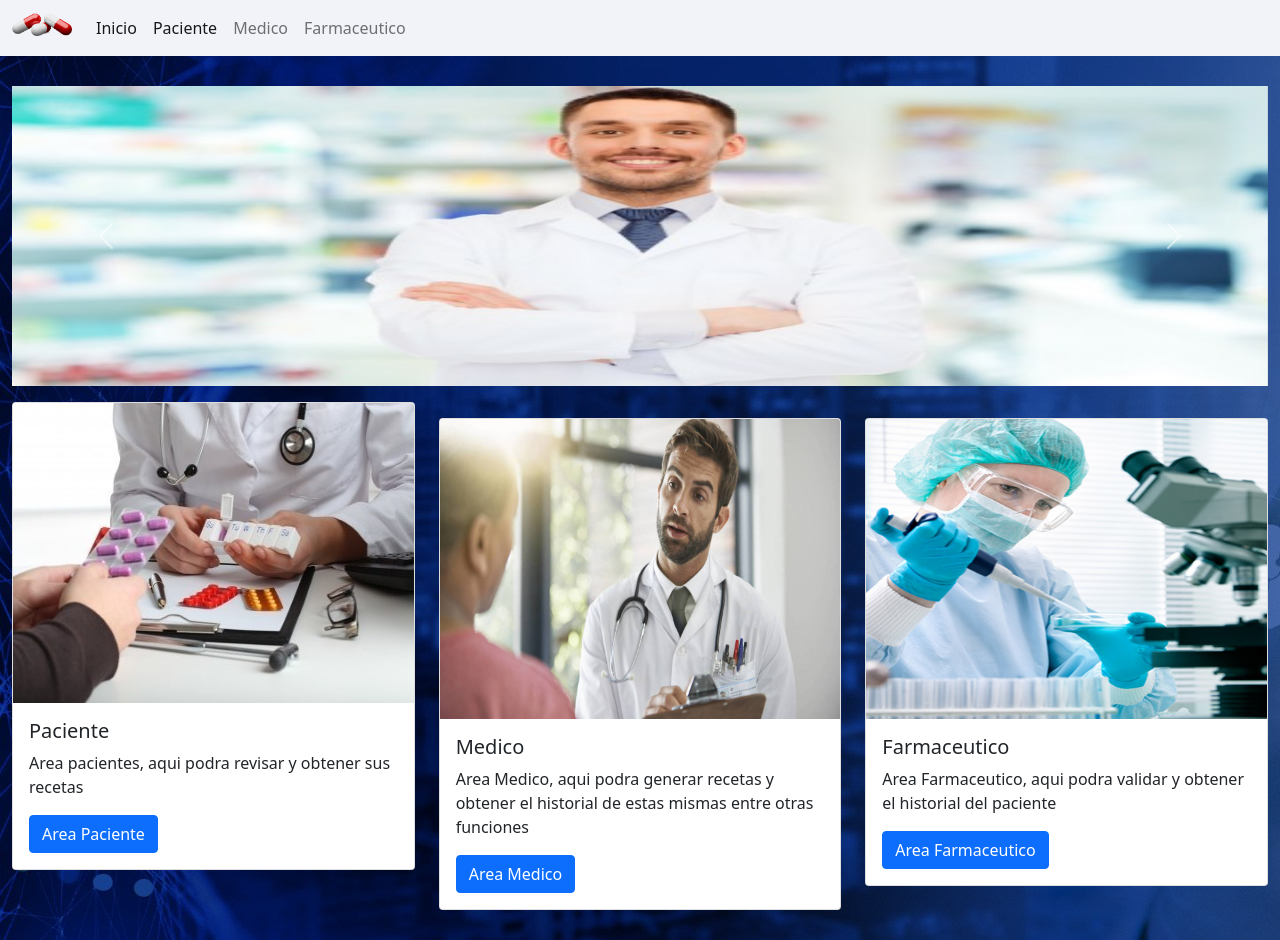
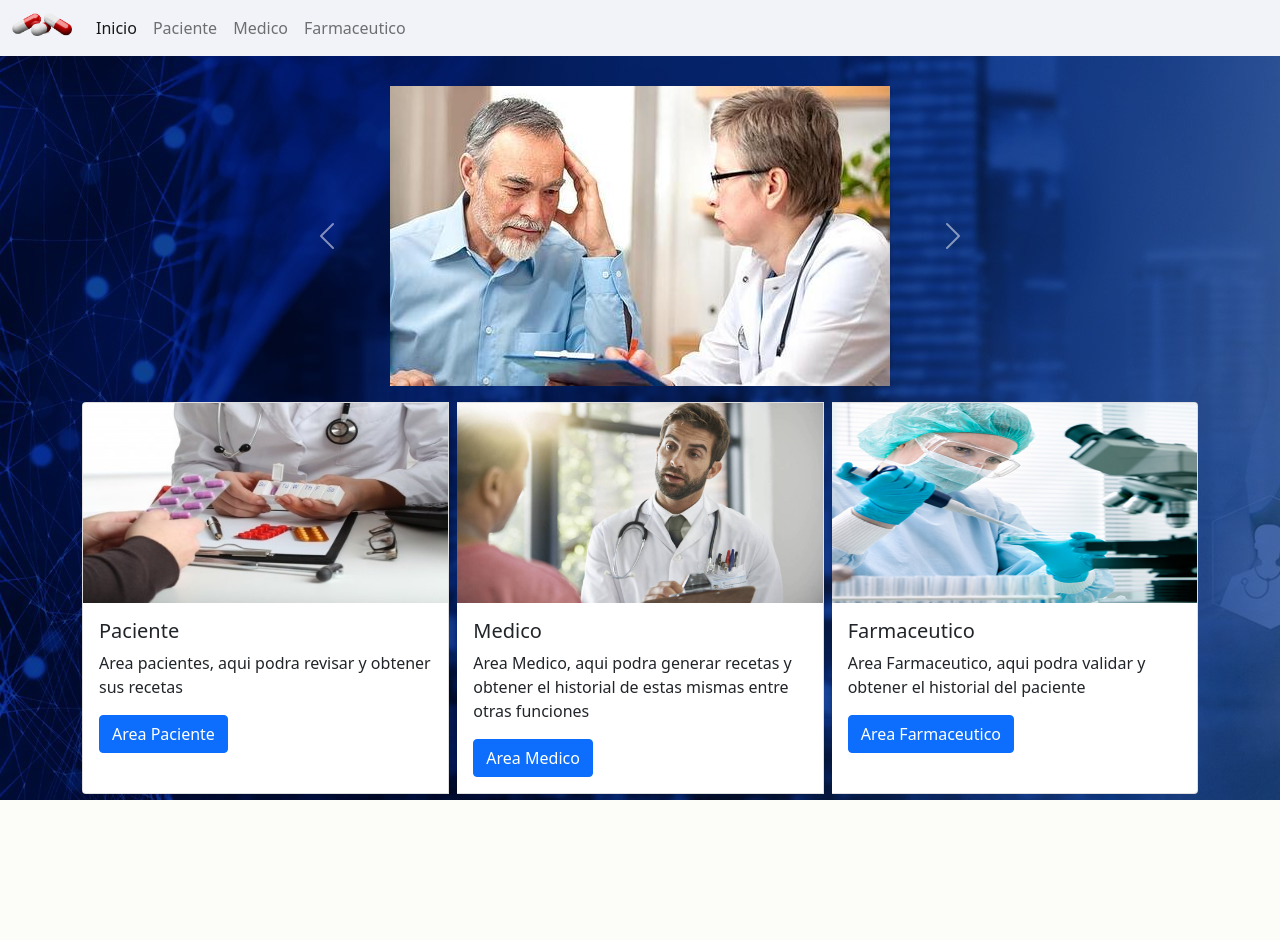
Before and after one commit to 0Zusu/FarmaPro, a Django app: page / in a window 1280 px wide. After the commit the page ends 800 px from the top, so only its background shows below. Run offline with Django 3.2, Linux system fonts and the light colour scheme; some libraries are stand-ins or nearby versions.

Commit message:
Arreglos varios de front end

```diff
--- a/webfarmapro/core/templates/base.html
+++ b/webfarmapro/core/templates/base.html
@@ -24,8 +24,8 @@
                     <div class="navbar-nav">
 
                       <a class="nav-link {%if request.path == '/'%} active {%endif%}" aria-current="page" href="{% url 'home' %}">Inicio</a>
-                      <a class="nav-link {%if request.path == '/'%} active {%endif%}" href="{%url 'paciente' %}">Paciente</a>
-                      <a class="nav-link {%if request.path == 'medico/'%} active {%endif%}" href="{%url 'medico'%}">Medico</a>
+                      <a class="nav-link {%if request.path == '/recetas/'%} active {%endif%}" href="{%url 'paciente' %}">Paciente</a>
+                      <a class="nav-link {%if request.path == '/recetas/medico/'%} active {%endif%}" href="{%url 'medico'%}">Medico</a>
                       <a class="nav-link " href="#">Farmaceutico</a>
                     </div>
                   </div>
@@ -33,6 +33,7 @@
               </nav>
     </header>
         {% block content%} {% endblock %}
-        <script src="C:\Users\AcidByte\Desktop\portafolio_web\Entrega2_v1\FarmaPro\webfarmapro\core\static\vendor\bootstrap-5.0.0-alpha2-dist\js\bootstrap.bundle.min.js" ></script>
+        <!--<script src="C:\Users\AcidByte\Desktop\portafolio_web\Entrega2_v1\FarmaPro\webfarmapro\core\static\vendor\bootstrap-5.0.0-alpha2-dist\js\bootstrap.bundle.min.js" ></script>-->
+        <script src="{% static 'vendor/bootstrap-5.0.0-alpha2-dist/js/bootstrap.bundle.min.js' %}"></script>
 </body>
 </html>
--- a/webfarmapro/core/templates/index.html
+++ b/webfarmapro/core/templates/index.html
@@ -2,60 +2,70 @@
 {% load static %} <!-- tuve que cargar los statics de nuevo a pesar de tenerlos en el bloque base por que daba un error con las direcciones estaticas de las imagenes de las card -->
 {% block content %}
 
-    <main class="container-fluid">
-        <div id="slides" class="mt-3 mb-3">
-          <div id="carouselExampleFade" class="carousel slide carousel-fade" data-ride="carousel">
+    <main class="container mb-0">
+      <!--Carousel-->
+      <div class="row">
+          <div class="col-lg-8 col-md-6 col-sm-12 mx-auto">
+            <div id="carouselExampleCaptions" class="carousel slide" data-ride="carousel">
+
               <div class="carousel-inner">
-              <div class="carousel-item active">
-                <img src="{% static 'img\farma1.jpg' %}" height="300" class="d-block w-100" alt="rayos1">
+
+                <div class="carousel-item active ">
+                  <img src="{% static 'img\farma1.jpg' %}" class="d-block mx-auto" alt="...">
                 </div>
+
                 <div class="carousel-item">
-                <img src="{% static '/img/farma2.jpg' %}" height="300" class="d-block w-100" alt="rayos2">
+                  <img src="{% static 'img\farma2.jpg' %}" class="d-block mx-auto" alt="...">
                 </div>
+
                 <div class="carousel-item">
-                <img src="{% static '/img/farma3.jpg' %}" height="300" class="d-block w-50" alt="rayos3">
+                  <img src="{% static 'img\farma3.jpg' %}" class="d-block mx-auto" alt="...">
                 </div>
               </div>
-            <a class="carousel-control-prev" href="#carouselExampleFade" role="button" data-slide="prev">
+
+                <a class="carousel-control-prev " href="#carouselExampleCaptions" role="button" data-slide="prev">
                     <span class="carousel-control-prev-icon" aria-hidden="true"></span>
                     <span class="visually-hidden">Previous</span>
                 </a>
-            <a class="carousel-control-next" href="#carouselExampleFade" role="button" data-slide="next">
+                <a class="carousel-control-next " href="#carouselExampleCaptions" role="button" data-slide="next">
                     <span class="carousel-control-next-icon" aria-hidden="true"></span>
                     <span class="visually-hidden">Next</span>
                 </a>
             </div>
           </div>
-       <div id="tarjetas" class="row">
-            <div id="Paciente" class="col-lg-4 col-md-4 col-sm-12">
+      </div>
+      <div class="row">
+        <div id="tarjetas" class="mt-3 card-group">
+
             <div class="card">
-                    <img src="{% static 'img\paciente.jpg' %}" height="300px" class="card-img-top" alt="...">
+                <img src="{% static 'img\paciente.jpg' %}" height="200px" class="card-img-top" alt="...">
                 <div class="card-body">
                   <h5 class="card-title">Paciente</h5>
                   <p class="card-text">Area pacientes, aqui podra revisar y obtener sus recetas</p>
                   <a href="Paciente.html" class="btn btn-primary">Area Paciente</a>
                 </div>
               </div>
-            </div>
-            <div id="Medico" class="col-lg-4 col-md-4 col-sm-12 mt-3">
-                <div class="card">
-                    <img src="{% static 'img/medico.jpg' %}" height="300px" class="card-img-top" alt="...">
+
+
+            <div class="card mx-2">
+              <img src="{% static 'img/medico.jpg' %}" height="200px" class="card-img-top" alt="...">
               <div class="card-body">
                 <h5 class="card-title">Medico</h5>
                 <p class="card-text">Area Medico, aqui podra generar recetas y obtener el historial de estas mismas entre otras funciones</p>
                 <a href="Medico.html" class="btn btn-primary">Area Medico</a>
               </div>
             </div>
-            </div>
-            <div id="Farmaceutico" class="col-lg-4 col-md-4 col-sm-12 mt-3">
+
+
               <div class="card">
-                    <img src="{% static 'img/farmaceutico.jpg' %}" height="300px" class="card-img-top" alt="...">
+                  <img src="{% static 'img/farmaceutico.jpg' %}" height="200px" class="card-img-top" alt="...">
                   <div class="card-body">
                     <h5 class="card-title">Farmaceutico</h5>
                     <p class="card-text">Area Farmaceutico, aqui podra validar y obtener el historial del paciente</p>
                     <a href="#" class="btn btn-primary">Area Farmaceutico</a>
                   </div>
               </div>
+
         </div>
       </div>
     </main>
--- a/webfarmapro/recetas/views.py
+++ b/webfarmapro/recetas/views.py
@@ -19,6 +19,7 @@ def busqueda (request):
         recetas = Receta.objects.all().filter(RutPaciente=buscar)
         print(recetas)
         return render(request, 'receta.html',{'recetas':recetas})
+
 def medico(request):
     form = formulario()
     if request.method == "POST":
```
Also changed, not shown: webfarmapro/recetas/templates/medico.html (+6 -8 lines), webfarmapro/recetas/templates/receta.html (+4 -3 lines), webfarmapro/core/static/img/antiguas/farma1.jpg (added), webfarmapro/core/static/img/antiguas/farma2.jpg (added), webfarmapro/core/static/img/antiguas/farma3.jpg (added), webfarmapro/core/static/img/farma1.jpg, webfarmapro/core/static/img/farma2.jpg, webfarmapro/core/static/img/farma3.jpg, webfarmapro/media/recetas/receta.jpg (added). Lines whose indentation alone changed are shown as unchanged.
